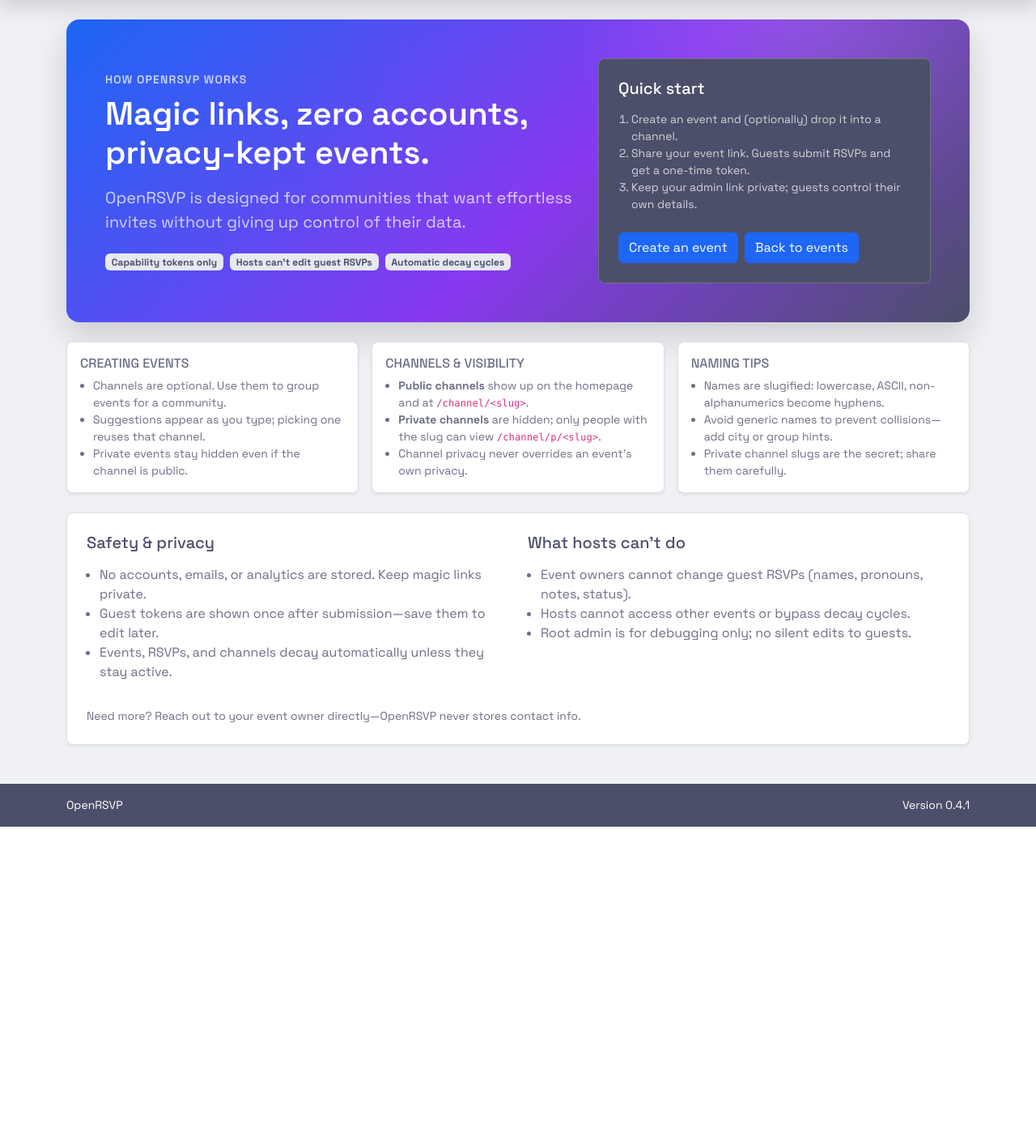
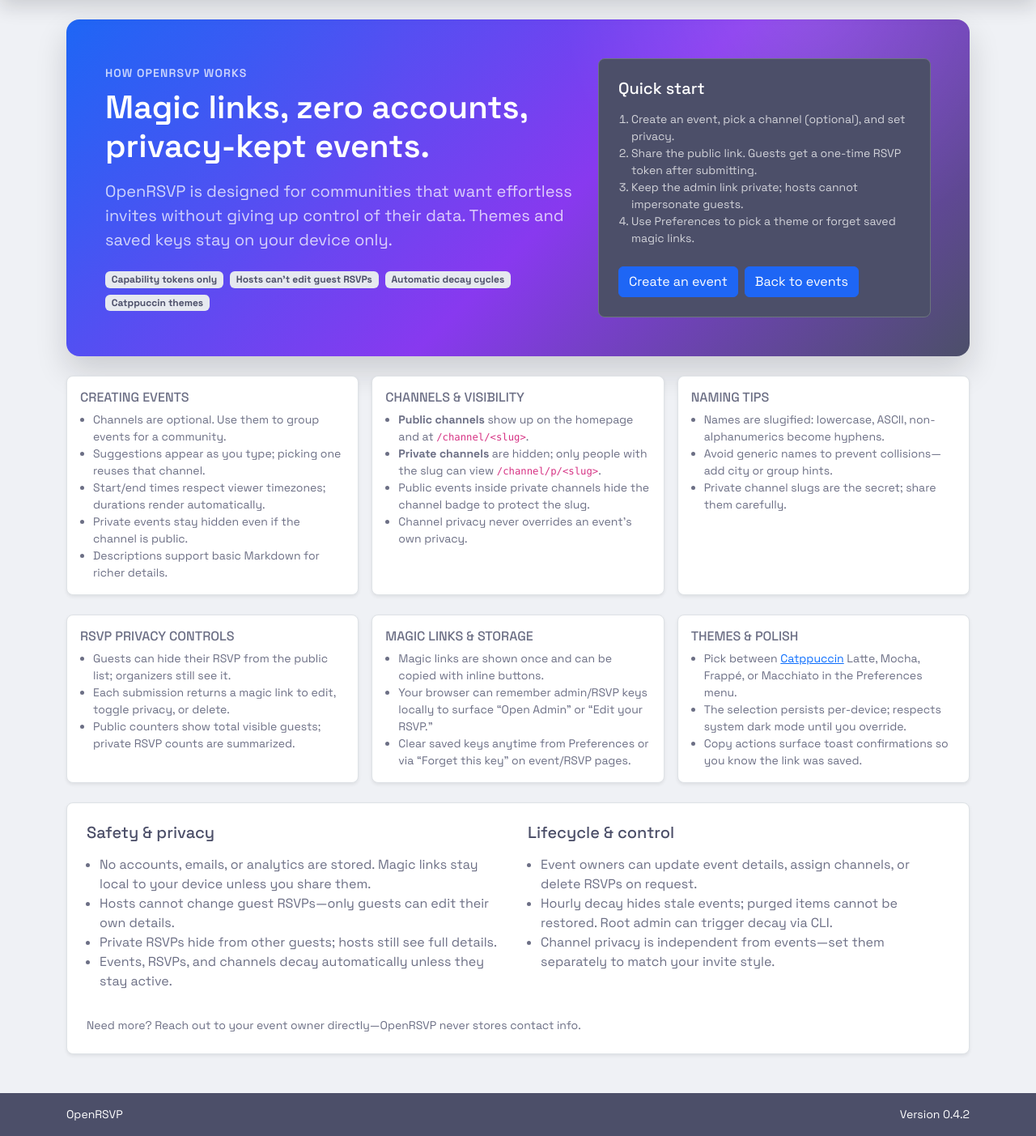
Before and after one commit to brandonleon/OpenRSVP, a FastAPI app: page /help in a window 1280 px wide. Shown: the part 56-1459 px from the top of the page at 81% size. Before the commit the page ends 1077 px from the top, so only its background shows below. Run offline with FastAPI, Linux system fonts and the light colour scheme; some libraries are stand-ins or nearby versions.

Commit message:
docs: clarify magic link storage, RSVP privacy, and theme features
-  update documentation to explain local magic link storage and clearing
-  clarify RSVP privacy controls and organizer visibility
-  describe Catppuccin theme picker and system fallback in docs and help
pagesdocs: clarify magic link storage, RSVP privacy, and theme features

-  update documentation to explain local magic link storage and clearing
-  clarify RSVP privacy controls and organizer visibility
-  describe Catppuccin theme picker and system fallback in docs and help
pages

```diff
--- a/openrsvp/templates/help.html
+++ b/openrsvp/templates/help.html
@@ -5,20 +5,22 @@
     <div class="col-lg-7">
       <p class="text-uppercase small mb-2 fw-semibold text-secondary" style="letter-spacing: 0.08em;">How OpenRSVP Works</p>
       <h1 class="display-6 fw-semibold mb-3">Magic links, zero accounts, privacy-kept events.</h1>
-      <p class="mb-4 lead text-secondary">OpenRSVP is designed for communities that want effortless invites without giving up control of their data.</p>
+      <p class="mb-4 lead text-secondary">OpenRSVP is designed for communities that want effortless invites without giving up control of their data. Themes and saved keys stay on your device only.</p>
       <div class="d-flex flex-wrap gap-2">
         <span class="badge bg-light text-dark">Capability tokens only</span>
         <span class="badge bg-light text-dark">Hosts can’t edit guest RSVPs</span>
         <span class="badge bg-light text-dark">Automatic decay cycles</span>
+        <span class="badge bg-light text-dark">Catppuccin themes</span>
       </div>
     </div>
     <div class="col-lg-5">
       <div class="bg-dark border border-secondary rounded-3 p-4 h-100">
         <h2 class="h5 text-white mb-3">Quick start</h2>
         <ol class="text-secondary small ps-3 mb-4">
-          <li>Create an event and (optionally) drop it into a channel.</li>
-          <li>Share your event link. Guests submit RSVPs and get a one-time token.</li>
-          <li>Keep your admin link private; guests control their own details.</li>
+          <li>Create an event, pick a channel (optional), and set privacy.</li>
+          <li>Share the public link. Guests get a one-time RSVP token after submitting.</li>
+          <li>Keep the admin link private; hosts cannot impersonate guests.</li>
+          <li>Use Preferences to pick a theme or forget saved magic links.</li>
         </ol>
         <div class="d-flex flex-wrap gap-2">
           <a class="btn btn-primary" href="/event/create">Create an event</a>
@@ -30,27 +32,30 @@
 </section>
 
 <div class="row g-3 mb-4">
-  <div class="col-md-4">
+  <div class="col-lg-4 col-md-6">
     <div class="p-3 bg-white shadow-sm border rounded-3 h-100">
       <h3 class="h6 text-uppercase text-muted mb-2">Creating events</h3>
       <ul class="mb-0 text-secondary small ps-3">
         <li>Channels are optional. Use them to group events for a community.</li>
         <li>Suggestions appear as you type; picking one reuses that channel.</li>
+        <li>Start/end times respect viewer timezones; durations render automatically.</li>
         <li>Private events stay hidden even if the channel is public.</li>
+        <li>Descriptions support basic Markdown for richer details.</li>
       </ul>
     </div>
   </div>
-  <div class="col-md-4">
+  <div class="col-lg-4 col-md-6">
     <div class="p-3 bg-white shadow-sm border rounded-3 h-100">
       <h3 class="h6 text-uppercase text-muted mb-2">Channels & visibility</h3>
       <ul class="mb-0 text-secondary small ps-3">
         <li><strong>Public channels</strong> show up on the homepage and at <code>/channel/&lt;slug&gt;</code>.</li>
         <li><strong>Private channels</strong> are hidden; only people with the slug can view <code>/channel/p/&lt;slug&gt;</code>.</li>
+        <li>Public events inside private channels hide the channel badge to protect the slug.</li>
         <li>Channel privacy never overrides an event’s own privacy.</li>
       </ul>
     </div>
   </div>
-  <div class="col-md-4">
+  <div class="col-lg-4 col-md-6">
     <div class="p-3 bg-white shadow-sm border rounded-3 h-100">
       <h3 class="h6 text-uppercase text-muted mb-2">Naming tips</h3>
       <ul class="mb-0 text-secondary small ps-3">
@@ -62,22 +67,56 @@
   </div>
 </div>
 
+<div class="row g-3 mb-4">
+  <div class="col-lg-4 col-md-6">
+    <div class="p-3 bg-white shadow-sm border rounded-3 h-100">
+      <h3 class="h6 text-uppercase text-muted mb-2">RSVP privacy controls</h3>
+      <ul class="mb-0 text-secondary small ps-3">
+        <li>Guests can hide their RSVP from the public list; organizers still see it.</li>
+        <li>Each submission returns a magic link to edit, toggle privacy, or delete.</li>
+        <li>Public counters show total visible guests; private RSVP counts are summarized.</li>
+      </ul>
+    </div>
+  </div>
+  <div class="col-lg-4 col-md-6">
+    <div class="p-3 bg-white shadow-sm border rounded-3 h-100">
+      <h3 class="h6 text-uppercase text-muted mb-2">Magic links & storage</h3>
+      <ul class="mb-0 text-secondary small ps-3">
+        <li>Magic links are shown once and can be copied with inline buttons.</li>
+        <li>Your browser can remember admin/RSVP keys locally to surface “Open Admin” or “Edit your RSVP.”</li>
+        <li>Clear saved keys anytime from Preferences or via “Forget this key” on event/RSVP pages.</li>
+      </ul>
+    </div>
+  </div>
+  <div class="col-lg-4 col-md-6">
+    <div class="p-3 bg-white shadow-sm border rounded-3 h-100">
+      <h3 class="h6 text-uppercase text-muted mb-2">Themes & polish</h3>
+      <ul class="mb-0 text-secondary small ps-3">
+        <li>Pick between <a href="https://catppuccin.com/" target="_blank" rel="noopener">Catppuccin</a> Latte, Mocha, Frappé, or Macchiato in the Preferences menu.</li>
+        <li>The selection persists per-device; respects system dark mode until you override.</li>
+        <li>Copy actions surface toast confirmations so you know the link was saved.</li>
+      </ul>
+    </div>
+  </div>
+</div>
+
 <div class="p-4 bg-white border rounded-3 shadow-sm">
   <div class="row g-4">
     <div class="col-lg-6">
       <h3 class="h5 mb-3">Safety & privacy</h3>
       <ul class="text-secondary ps-3">
-        <li>No accounts, emails, or analytics are stored. Keep magic links private.</li>
-        <li>Guest tokens are shown once after submission—save them to edit later.</li>
+        <li>No accounts, emails, or analytics are stored. Magic links stay local to your device unless you share them.</li>
+        <li>Hosts cannot change guest RSVPs—only guests can edit their own details.</li>
+        <li>Private RSVPs hide from other guests; hosts still see full details.</li>
         <li>Events, RSVPs, and channels decay automatically unless they stay active.</li>
       </ul>
     </div>
     <div class="col-lg-6">
-      <h3 class="h5 mb-3">What hosts can’t do</h3>
+      <h3 class="h5 mb-3">Lifecycle & control</h3>
       <ul class="text-secondary ps-3">
-        <li>Event owners cannot change guest RSVPs (names, pronouns, notes, status).</li>
-        <li>Hosts cannot access other events or bypass decay cycles.</li>
-        <li>Root admin is for debugging only; no silent edits to guests.</li>
+        <li>Event owners can update event details, assign channels, or delete RSVPs on request.</li>
+        <li>Hourly decay hides stale events; purged items cannot be restored. Root admin can trigger decay via CLI.</li>
+        <li>Channel privacy is independent from events—set them separately to match your invite style.</li>
       </ul>
     </div>
   </div>
--- a/pyproject.toml
+++ b/pyproject.toml
@@ -1,6 +1,6 @@
 [project]
 name = "openrsvp"
-version = "0.4.1"
+version = "0.4.2"
 description = "Accountless RSVP platform powered by FastAPI"
 readme = "README.md"
 requires-python = ">=3.11"
```
Also changed, not shown: AGENTS.md (+5 -0 lines), README.md, 1 other file.
